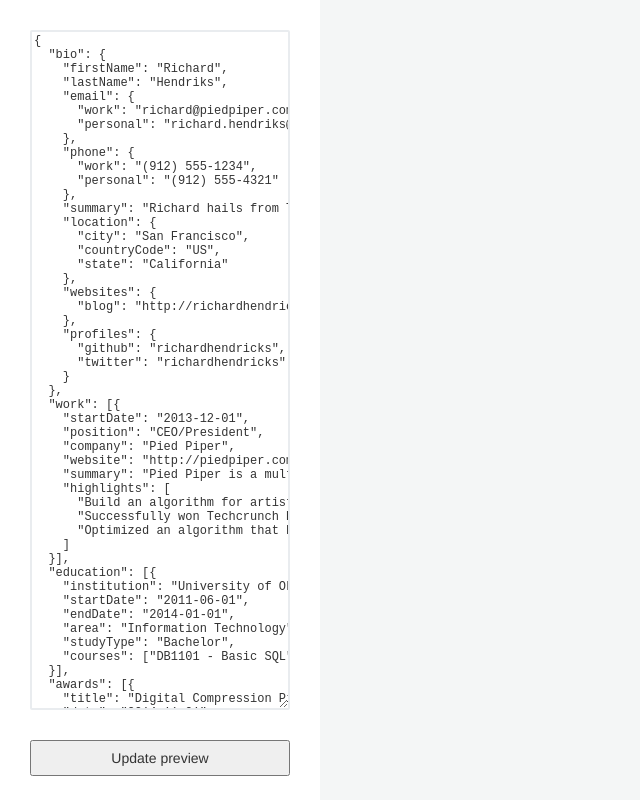
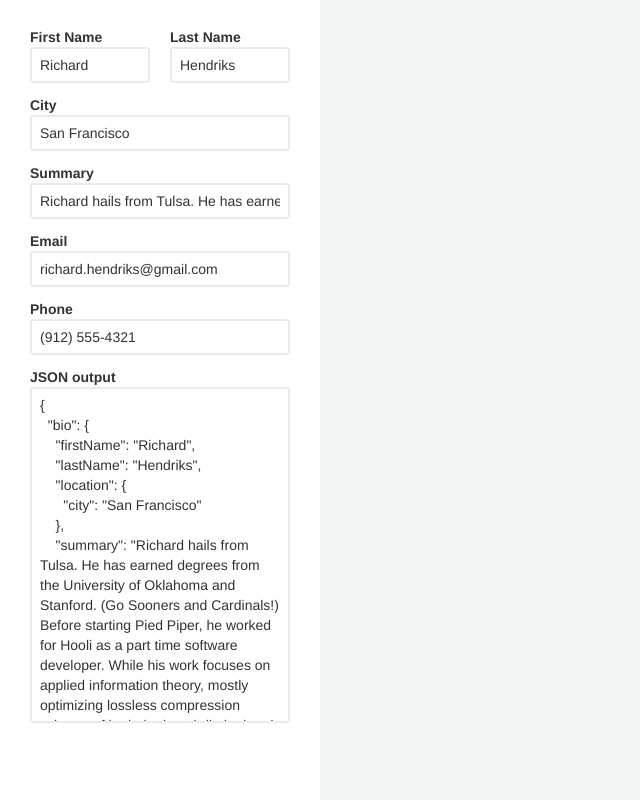
Before and after one commit to erming/resume-editor, a plain HTML site: page index.html in a window 1280 px wide. Shown: the whole page, without its empty margins (0-640 px from the left). Drawn offline with nearby package versions, Linux system fonts and the light colour scheme; no server answers.

Commit message:
Added inputs

```diff
--- a/css/style.css
+++ b/css/style.css
@@ -8,47 +8,46 @@
 .container {
 	max-width: 420px;
 }
+.row {
+	margin: 0 -10px;
+}
 #sidebar {
 	background: #fff;
 	bottom: 0;
 	left: 0;
-	padding: 30px 20px;
+	overflow-x: auto;
 	position: absolute;
 	top: 0;
 	width: 320px;
 }
-#sidebar .fields,
-#sidebar .submit {
-	bottom: 0;
-	left: 0;
-	position: absolute;
-	right: 0;
+
+#sidebar label {
+	margin: 2px 0 10px 0;
+}
+#sidebar input,
+#sidebar textarea {
+	border: 2px solid #e9ecef;
+	border-radius: 3px;
+	outline: 0;
+	padding: 6px 8px;
+	resize: none;
+	transition: border-color .2s;
+	width: 100%;
+}
+#sidebar input:hover {
+	border-color: #bdc3c7;
+}
+#sidebar input:focus {
+	border-color: #2ecc71;
+}
+#sidebar [class*='col-xs-'] {
+	padding: 0 10px;
 }
 #sidebar .fields {
-	bottom: 90px;
-	padding: 30px;
-	padding-bottom: 0;
-	top: 0;
+	height: 100%;
 }
-#sidebar .submit {
-	bottom: 0;
-	padding: 30px;
-	height: 90px;
-}
-#sidebar .submit button {
-	padding: 6px 0;
-	width: 100%;
-}
-#resume {
-	border: 2px solid #e9ecef;
-	border-radius: 2px;
-	font: 12px monospace;
-	min-height: 100%;
-	outline: 0;
-	overflow: auto;
-	width: 100%;
-	white-space: pre;
-	word-wrap: normal;
+#sidebar .fields {
+	padding: 25px 30px 35px;
 }
 #preview {
 	background: #f4f6f6;
--- a/index.html
+++ b/index.html
@@ -16,15 +16,38 @@
 	<body>
 
 	<aside id="sidebar">
-		<div id="tabs">
-
-		</div>
 		<form id="form" action="">
 		<div class="fields">
-			<textarea id="resume"></textarea>
-		</div>
-		<div class="submit">
-			<button type="submit">Update preview</button>
+			<div class="row">
+				<label class="col-xs-6">
+					<strong>First Name</strong>
+					<input name="bio.firstName" value="Richard">
+				</label>
+				<label class="col-xs-6">
+					<strong>Last Name</strong>
+					<input name="bio.lastName" value="Hendriks">
+				</label>
+				<label class="col-xs-12">
+					<strong>City</strong>
+					<input name="bio.location.city" value="San Francisco">
+				</label>
+				<label class="col-xs-12">
+					<strong>Summary</strong>
+					<input name="bio.summary" value="Richard hails from Tulsa. He has earned degrees from the University of Oklahoma and Stanford. (Go Sooners and Cardinals!) Before starting Pied Piper, he worked for Hooli as a part time software developer. While his work focuses on applied information theory, mostly optimizing lossless compression schema of both the length-limited and adaptive variants, his non-work interests range widely, everything from quantum computing to chaos theory. He could tell you about it, but THAT would NOT be a “length-limited” conversation!">
+				</label>
+				<label class="col-xs-12">
+					<strong>Email</strong>
+					<input name="bio.email.personal" value="richard.hendriks@gmail.com">
+				</label>
+				<label class="col-xs-12">
+					<strong>Phone</strong>
+					<input name="bio.phone.personal" value="(912) 555-4321">
+				</label>
+				<label class="col-xs-12">
+					<strong>JSON output</strong>
+					<textarea id="textarea" rows="16"></textarea>
+				</label>
+			</div>
 		</div>
 		</form>
 	</aside>
--- a/js/main.js
+++ b/js/main.js
@@ -1,11 +1,11 @@
 $(function() {
 	var timer = null;
-	var resume = $("#resume").on("input", function() {
+	var textarea = $("#textarea").on("input", function() {
 		clearTimeout(timer);
 		timer = setTimeout(function() {
 			var post = true;
 			try {
-				JSON.parse(resume.val());
+				JSON.parse(textarea.val());
 			} catch(e) {
 				post = false;
 			}
@@ -15,29 +15,57 @@
 		}, 250);
 	});
 
-	$.ajax({
-		dataType: "text",
-		url: "resume.json",
-		success: function(json) {
-			resume.html(json);
-			form.trigger("submit");
-		}
+	var form = $("#form").on("submit", function(e) {
+		e.preventDefault();
+		var data = JSON.stringify({
+			resume: JSON.parse(textarea.val())
+		});
+		$.ajax({
+			contentType: "application/json",
+			data: data,
+			url: "http://themes.jsonresume.org/theme/flat",
+			success: function(html) {
+				$("#iframe").contents().find("body").html(html);
+			},
+			type: "POST"
+		});
 	});
 
-	var form = $("#form");
-	form.on("submit", function(e) {
-		e.preventDefault();
-		var data = JSON.stringify({
-			resume: JSON.parse(resume.val())
-		});
-		$.ajax({
-			type: "POST",
-			url: "http://themes.jsonresume.org/theme/flat",
-			contentType: "application/json",
-			data: data,
-			success: function(html) {
-				$("#iframe").contents().find("body").html(html);
+	form.on("click", "input", function() {
+		$(this).select();
+	});
+
+	var resume = {
+		bio: {
+			firstName: "",
+			lastName: "",
+			location: {
+				city : ""
+			},
+			summary: "",
+			phone: {
+				personal: ""
+			}
+		}
+	};
+
+	var inputs = form
+		.find("input")
+		.on("input", update);
+
+	function update() {
+		inputs.each(function() {
+			var self = $(this);
+			try {
+				eval("resume." +  self.attr("name") + " = '" + self.val() + "'");
+			} catch(e) {
+				// ..
 			}
 		});
-	});
+		textarea.html(
+			JSON.stringify(resume, null, "  ")
+		).trigger("input");
+	}
+
+	update();
 });
```
